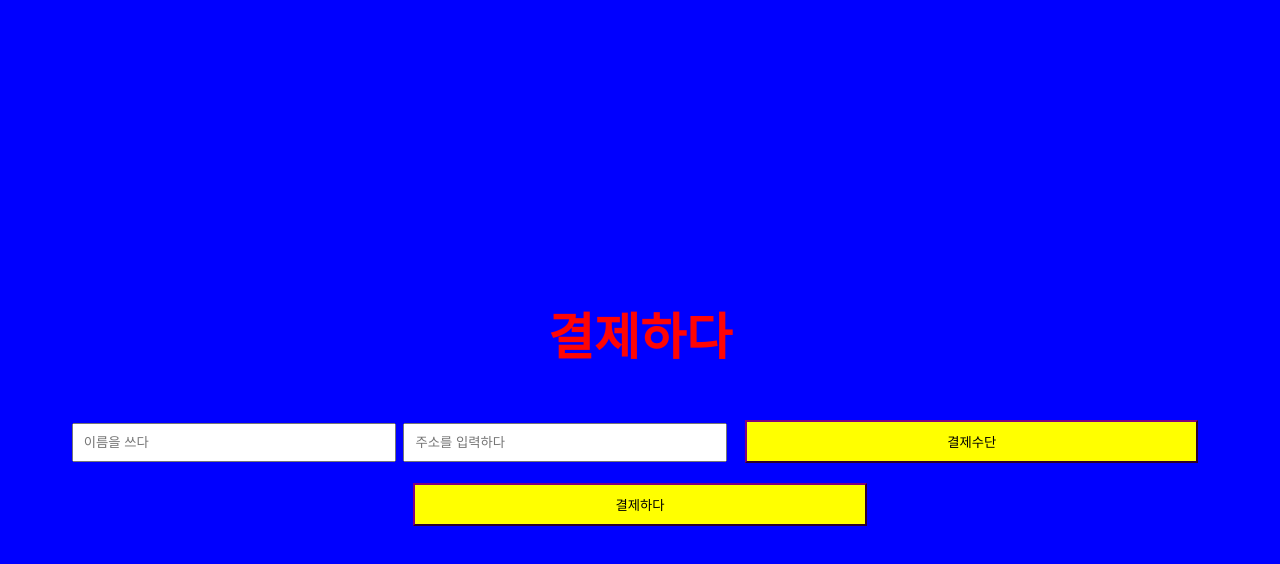
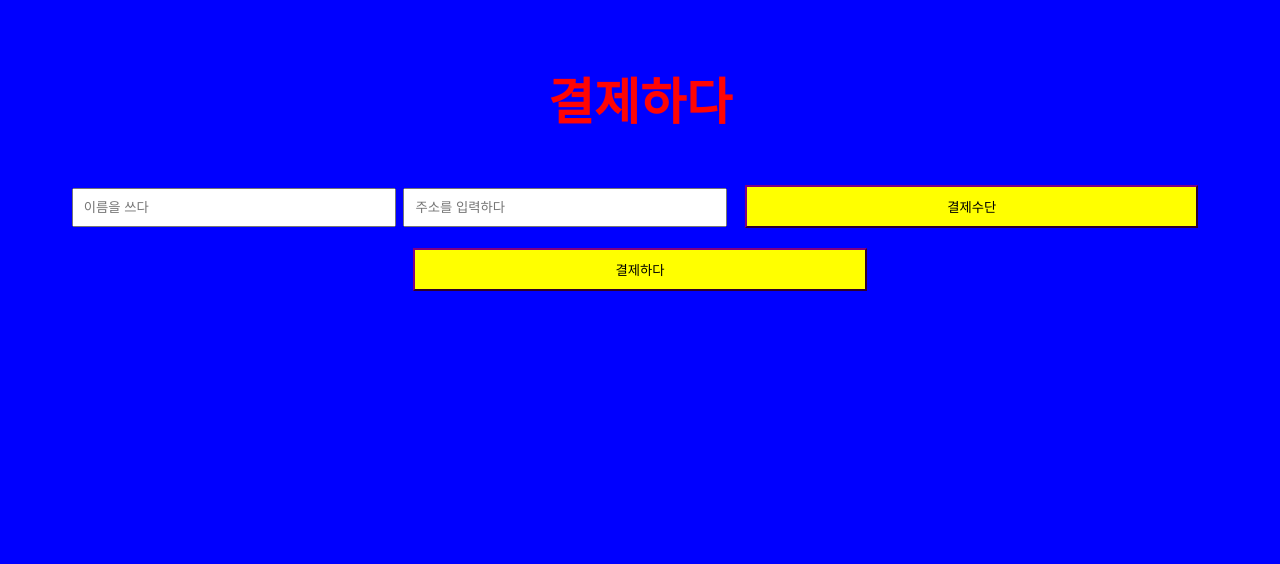
Before and after one commit to BigMoon1215/alienstorecounter, a plain HTML site: page index.html in a window 1280 px wide. Drawn offline with Linux system fonts and the light colour scheme.

Commit message:
Update index.html

```diff
--- a/index.html
+++ b/index.html
@@ -10,12 +10,6 @@
             font-family: monospace;
             text-align: center;
             padding: 20px;
-            display: flex;
-            flex-direction: column;
-            justify-content: center; /* 세로 중앙 정렬 */
-            align-items: center; /* 가로 중앙 정렬 */
-            height: 100vh; /* 전체 화면 높이 */
-            margin: 0; /* 기본 마진 제거 */
         }
         h1 {
             font-size: 50px;
```
